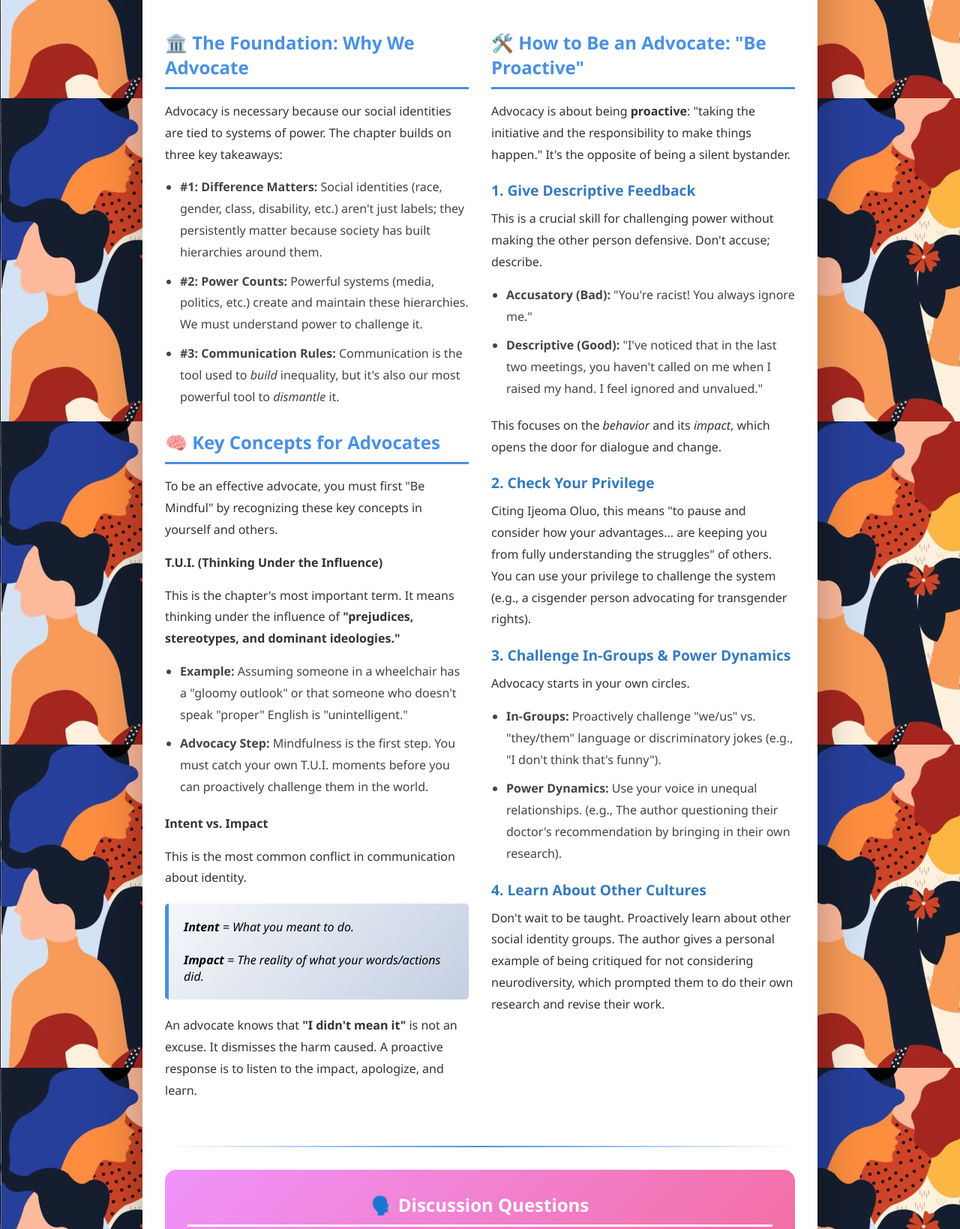
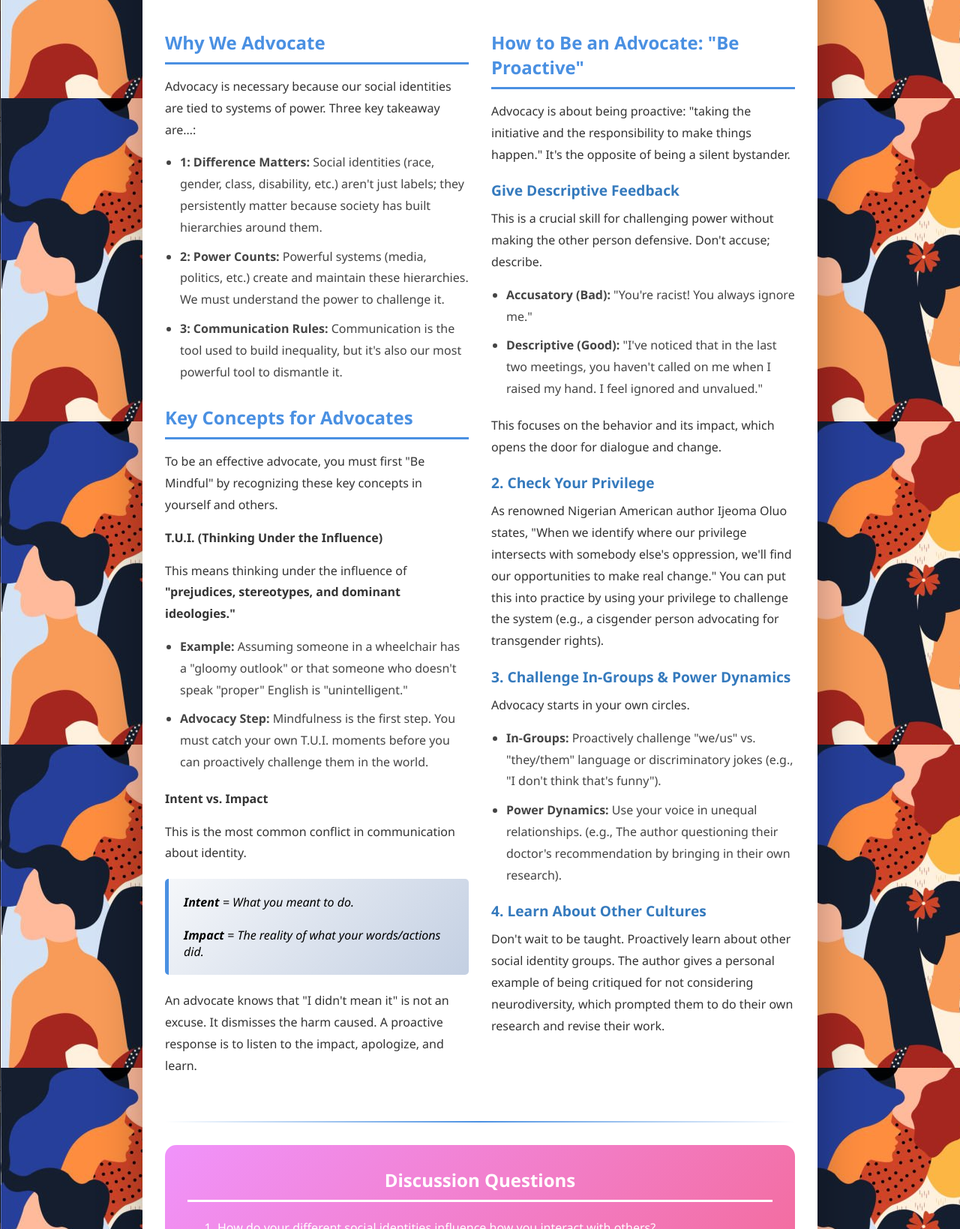
Before and after one commit to NicBac1/html-brocher, a plain HTML site: page index.html in a window 1280 px wide. Shown: the part 300-1939 px from the top of the page at 75% size. Drawn offline with Linux system fonts and the light colour scheme.

Commit message:
Update content to match new advocacy text and remove all emojis

```diff
--- a/index.html
+++ b/index.html
@@ -3,7 +3,7 @@
 <head>
     <meta charset="UTF-8">
     <meta name="viewport" content="width=device-width, initial-scale=1.0">
-    <title>Social Identity and Advocacy - Chapter 9</title>
+    <title>Social Identity and Advocacy</title>
     <style>
         * {
             margin: 0;
@@ -311,21 +311,21 @@
         <div class="two-column">
             <div class="column">
                 <div class="section">
-                    <h3>🏛️ The Foundation: Why We Advocate</h3>
-                    <p>Advocacy is necessary because our social identities are tied to systems of power. The chapter builds on three key takeaways:</p>
+                    <h3>Why We Advocate</h3>
+                    <p>Advocacy is necessary because our social identities are tied to systems of power. Three key takeaway are…:</p>
                     <ul>
-                        <li><b>#1: Difference Matters:</b> Social identities (race, gender, class, disability, etc.) aren't just labels; they persistently matter because society has built hierarchies around them.</li>
-                        <li><b>#2: Power Counts:</b> Powerful systems (media, politics, etc.) create and maintain these hierarchies. We must understand power to challenge it.</li>
-                        <li><b>#3: Communication Rules:</b> Communication is the tool used to <i>build</i> inequality, but it's also our most powerful tool to <i>dismantle</i> it.</li>
+                        <li><b>1: Difference Matters:</b> Social identities (race, gender, class, disability, etc.) aren't just labels; they persistently matter because society has built hierarchies around them.</li>
+                        <li><b>2: Power Counts:</b> Powerful systems (media, politics, etc.) create and maintain these hierarchies. We must understand the power to challenge it.</li>
+                        <li><b>3: Communication Rules:</b> Communication is the tool used to build inequality, but it's also our most powerful tool to dismantle it.</li>
                     </ul>
                 </div>
 
                 <div class="section">
-                    <h3>🧠 Key Concepts for Advocates</h3>
+                    <h3>Key Concepts for Advocates</h3>
                     <p>To be an effective advocate, you must first "Be Mindful" by recognizing these key concepts in yourself and others.</p>
 
                     <p><b>T.U.I. (Thinking Under the Influence)</b></p>
-                    <p>This is the chapter's most important term. It means thinking under the influence of <b>"prejudices, stereotypes, and dominant ideologies."</b></p>
+                    <p>This means thinking under the influence of <b>"prejudices, stereotypes, and dominant ideologies."</b></p>
                     <ul>
                         <li><b>Example:</b> Assuming someone in a wheelchair has a "gloomy outlook" or that someone who doesn't speak "proper" English is "unintelligent."</li>
                         <li><b>Advocacy Step:</b> Mindfulness is the first step. You must catch your own T.U.I. moments before you can proactively challenge them in the world.</li>
@@ -334,28 +334,28 @@
                     <p><b>Intent vs. Impact</b></p>
                     <p>This is the most common conflict in communication about identity.</p>
                     <blockquote>
-                        <b>Intent</b> = What you <i>meant</i> to do.<br><br>
-                        <b>Impact</b> = The <i>reality</i> of what your words/actions did.
+                        <b>Intent</b> = What you meant to do.<br><br>
+                        <b>Impact</b> = The reality of what your words/actions did.
                     </blockquote>
-                    <p>An advocate knows that <b>"I didn't mean it"</b> is not an excuse. It dismisses the harm caused. A proactive response is to listen to the impact, apologize, and learn.</p>
+                    <p>An advocate knows that "I didn't mean it" is not an excuse. It dismisses the harm caused. A proactive response is to listen to the impact, apologize, and learn.</p>
                 </div>
             </div>
 
             <div class="column">
                 <div class="section">
-                    <h3>🛠️ How to Be an Advocate: "Be Proactive"</h3>
-                    <p>Advocacy is about being <b>proactive</b>: "taking the initiative and the responsibility to make things happen." It's the opposite of being a silent bystander.</p>
+                    <h3>How to Be an Advocate: "Be Proactive"</h3>
+                    <p>Advocacy is about being proactive: "taking the initiative and the responsibility to make things happen." It's the opposite of being a silent bystander.</p>
 
-                    <h4>1. Give Descriptive Feedback</h4>
+                    <h4>Give Descriptive Feedback</h4>
                     <p>This is a crucial skill for challenging power without making the other person defensive. Don't accuse; describe.</p>
                     <ul>
                         <li><b>Accusatory (Bad):</b> "You're racist! You always ignore me."</li>
                         <li><b>Descriptive (Good):</b> "I've noticed that in the last two meetings, you haven't called on me when I raised my hand. I feel ignored and unvalued."</li>
                     </ul>
-                    <p>This focuses on the <i>behavior</i> and its <i>impact</i>, which opens the door for dialogue and change.</p>
+                    <p>This focuses on the behavior and its impact, which opens the door for dialogue and change.</p>
 
                     <h4>2. Check Your Privilege</h4>
-                    <p>Citing Ijeoma Oluo, this means "to pause and consider how your advantages... are keeping you from fully understanding the struggles" of others. You can use your privilege to challenge the system (e.g., a cisgender person advocating for transgender rights).</p>
+                    <p>As renowned Nigerian American author Ijeoma Oluo states, "When we identify where our privilege intersects with somebody else's oppression, we'll find our opportunities to make real change." You can put this into practice by using your privilege to challenge the system (e.g., a cisgender person advocating for transgender rights).</p>
 
                     <h4>3. Challenge In-Groups & Power Dynamics</h4>
                     <p>Advocacy starts in your own circles.</p>
@@ -373,7 +373,7 @@
         <hr>
 
         <div class="discussion">
-            <h3>🗣️ Discussion Questions</h3>
+            <h3>Discussion Questions</h3>
             <ol>
                 <li>How do your different social identities influence how you interact with others?</li>
                 <li>In what ways can understanding your own identities help you to improve communication?</li>
@@ -391,7 +391,7 @@
 
     <!-- Game Section -->
     <div class="game-section">
-        <h2>🎮 Advocacy Readiness Assessment</h2>
+        <h2>Advocacy Readiness Assessment</h2>
         <p>Rate how likely you are to take each action on a scale of 1 (Very Unlikely) to 5 (Very Likely)</p>
 
         <div id="game-container">
@@ -510,13 +510,13 @@
 
         let message = '';
         if (percentage >= 80) {
-            message = '🌟 Excellent! You demonstrate strong advocacy readiness. You\'re likely to be proactive in challenging inequality and supporting marginalized groups. Keep up the great work!';
+            message = 'Excellent! You demonstrate strong advocacy readiness. You\'re likely to be proactive in challenging inequality and supporting marginalized groups. Keep up the great work!';
         } else if (percentage >= 60) {
-            message = '👍 Good! You show solid advocacy awareness. Consider looking for more opportunities to be proactive in your daily life and challenge systems of power.';
+            message = 'Good! You show solid advocacy awareness. Consider looking for more opportunities to be proactive in your daily life and challenge systems of power.';
         } else if (percentage >= 40) {
-            message = '💭 Developing. You have some awareness of advocacy, but there\'s room to grow. Try practicing mindfulness about your own biases and look for small ways to be more proactive.';
+            message = 'Developing. You have some awareness of advocacy, but there\'s room to grow. Try practicing mindfulness about your own biases and look for small ways to be more proactive.';
         } else {
-            message = '📚 Learning. Advocacy is a journey! Consider reflecting on the concepts in this chapter and look for opportunities to practice being more mindful and proactive in your interactions.';
+            message = 'Learning. Advocacy is a journey! Consider reflecting on the concepts in this chapter and look for opportunities to practice being more mindful and proactive in your interactions.';
         }
 
         document.getElementById('score-message').textContent = message;
```
